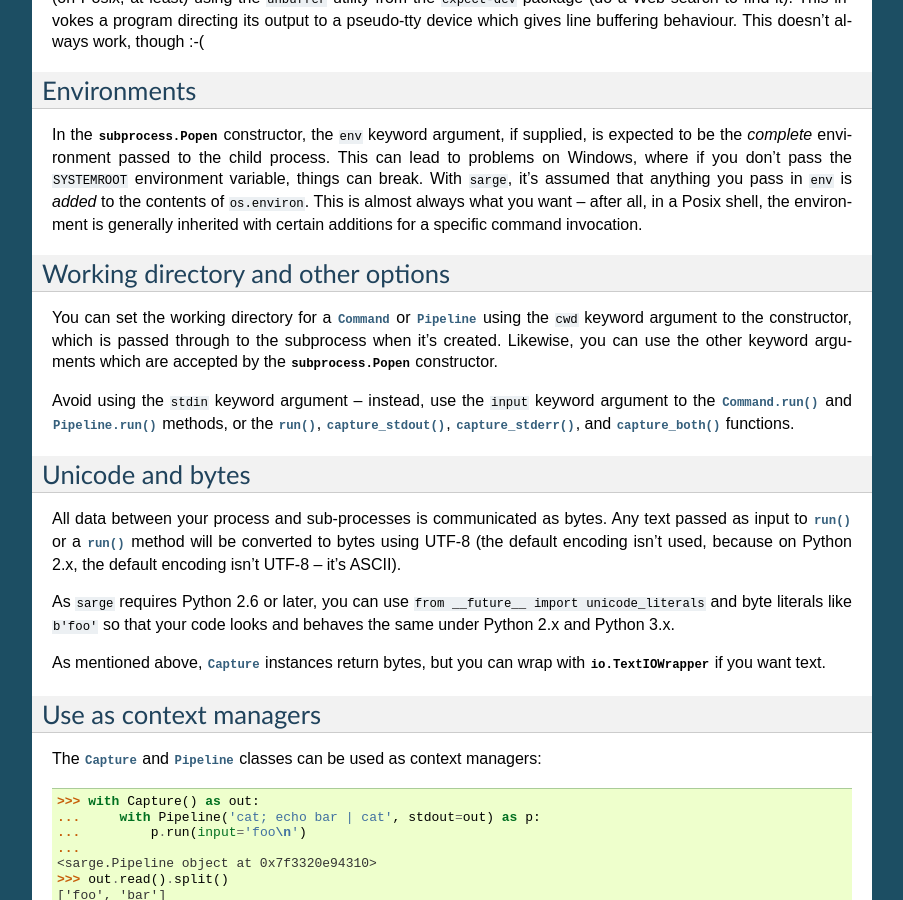
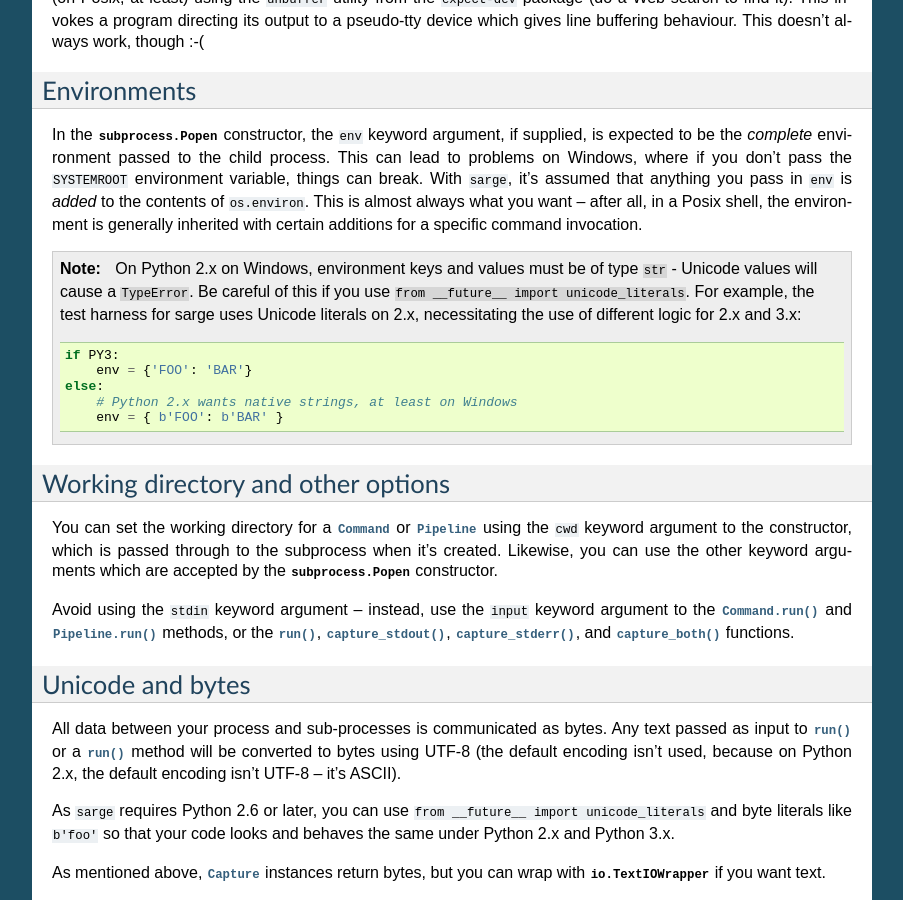
Before and after one commit to vsajip/sarge, a Sphinx documentation site: the page built from docs/tutorial.rst, in a window 1280 px wide and 900 px high, scrolled down 6494 px. Shown: the whole window, without its empty margins (198-1101 px from the left). Built offline with Sphinx 7.4.7, drawn with Linux system fonts in a browser that asks for light colours; formulas are drawn with MathJax 3.

Commit message:
Environment handing fix for 2.x on Windows - cosmetic tweaks.

```diff
--- a/docs/tutorial.rst
+++ b/docs/tutorial.rst
@@ -409,6 +409,19 @@ assumed that anything you pass in ``env`` is *added* to the contents of
 in a Posix shell, the environment is generally inherited with certain
 additions for a specific command invocation.
 
+.. note:: On Python 2.x on Windows, environment keys and values must be of
+   type ``str`` - Unicode values will cause a ``TypeError``. Be careful of
+   this if you use ``from __future__ import unicode_literals``. For example,
+   the test harness for sarge uses Unicode literals on 2.x,
+   necessitating the use of different logic for 2.x and 3.x::
+
+        if PY3:
+            env = {'FOO': 'BAR'}
+        else:
+            # Python 2.x wants native strings, at least on Windows
+            env = { b'FOO': b'BAR' }
+
+
 Working directory and other options
 -----------------------------------
 
--- a/test_sarge.py
+++ b/test_sarge.py
@@ -163,7 +163,8 @@ class SargeTest(unittest.TestCase):
             env = {'FOO': 'BAR'}
         else:
             # Python 2.x wants native strings, at least on Windows
-            env = {'FOO'.encode('utf-8'): 'BAR'.encode('utf-8')}
+            # (and literals are Unicode in this module)
+            env = { b'FOO': b'BAR' }
         c = Command('echo foo', env=env)
         d = c.kwargs['env']
         ek = set(e)
@@ -181,7 +182,8 @@ class SargeTest(unittest.TestCase):
             env = {'FOO': 'BAR'}
         else:
             # Python 2.x wants native strings, at least on Windows
-            env = {'FOO'.encode('utf-8'): 'BAR'.encode('utf-8')}
+            # (and literals are Unicode in this module)
+            env = { b'FOO': b'BAR' }
         c = Command(cmd, env=env, stdout=Capture(), shell=True)
         c.run()
         self.assertEqual(c.stdout.text.strip(), 'BAR')
```
